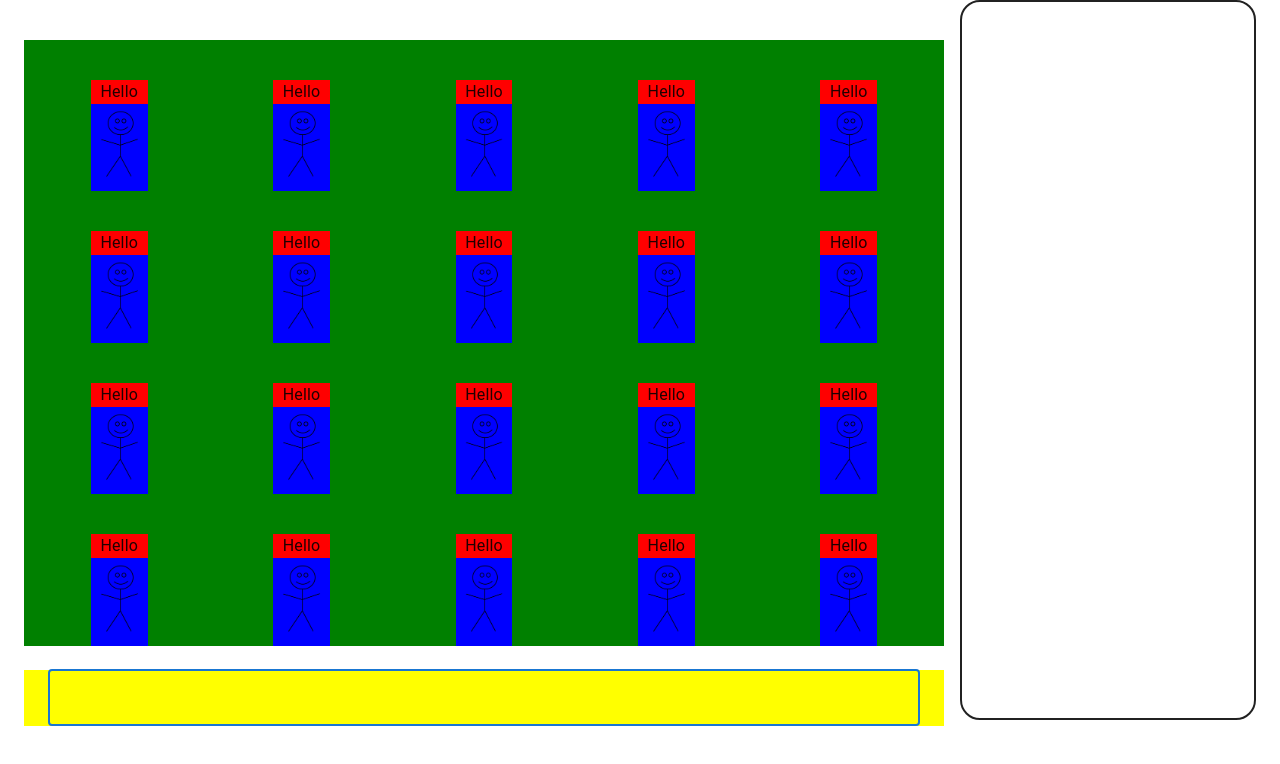
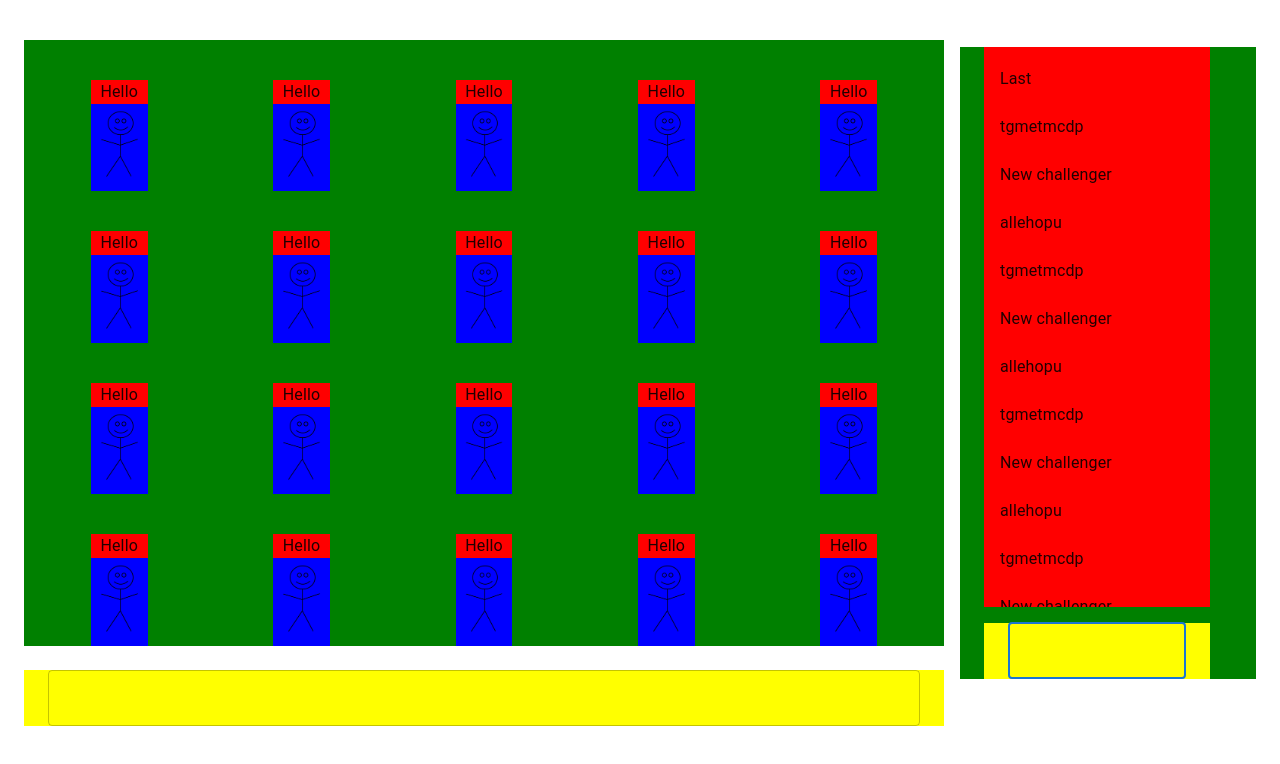
Before and after one commit to my-blind-test/front_blind-test, a Next.js app: page /game in a window 1280 px wide. Shown: the top 764 px of the page. Built offline with nearby package versions, Linux system fonts and the light colour scheme; no server answers.

Commit message:
GameList component created

```diff
--- /dev/null
+++ b/components/GameChat.tsx
@@ -0,0 +1,30 @@
+import { Grid, List, ListItem, ListItemText } from '@mui/material';
+import Container from '@mui/material/Container';
+import TextInput from './TextInput';
+
+export default function GameChat(props: any) {
+    const messages = ["First", "Raphael joined the battle", "New challenger", "tgmetmcdp", "New challenger", "tgmetmcdp", "allehopu", "Hello", "Raphael joined the battle", "New challenger", "tgmetmcdp", "allehopu", "New challenger", "tgmetmcdp", "allehopu", "New challenger", "tgmetmcdp", "allehopu", "New challenger", "tgmetmcdp", "Last",]
+
+    return (
+        <Container maxWidth={false} sx={{ background: 'green' }}>
+            <Grid container spacing={2}>
+                <Grid item xs={11}
+                >
+                    <List sx={{ overflow: 'clip', bgcolor: 'red', maxHeight: '70vh' }}
+                    >
+                        {
+                            messages.reverse().map((message: any, key: any) =>
+                                <ListItem key={key}>
+                                    <ListItemText primary={message} />
+                                </ListItem>
+                            )
+                        }
+                    </List>
+                </Grid >
+                <Grid item xs={11}>
+                    <TextInput onInputValidated={props.onMessage} />
+                </Grid >
+            </Grid >
+        </ Container >
+    );
+}
--- a/pages/game.tsx
+++ b/pages/game.tsx
@@ -3,6 +3,7 @@ import { useRouter } from 'next/router';
 import { useEffect, useRef, useState } from 'react';
 import { io } from 'socket.io-client';
 import Dancefloor from '../components/Dancefloor'
+import GameChat from '../components/GameChat';
 import TextInput from '../components/TextInput';
 import { getStoredAccessToken } from '../utils/accessToken';
 import { ConnectedUser } from '../utils/interfaces/ConnectedUser';
@@ -133,16 +134,13 @@ export default function Game() {
         socket.current.emit('guess', guess)
     }
 
-    const message = (e: React.ChangeEvent<HTMLInputElement>) => {
-        // if (e.keyCode == 13) {
-        //     socket.current.emit('message', e.target.value)
-        //     e.target.value = ""
-        // }
+    const onMessage = (message: string) => {
+        socket.current.emit('message', message)
     }
 
     return (
         <Container maxWidth={false}>
-            <Grid container spacing={2} alignItems="flex-start" sx={{ flexDirection: { xs: "column", sm: "row" } }} >
+            <Grid container spacing={2} alignItems="center" sx={{ flexDirection: { xs: "column", sm: "row" } }}>
                 <Grid item container spacing={3} direction={'column'} xs={12} sm={9}
                     display="flex"
                     alignContent='center'
@@ -155,15 +153,11 @@ export default function Game() {
                         <TextInput onInputValidated={onGuess} />
                     </Grid>
                 </Grid>
-                <Grid item xs={12} sm={3}>
-                    <Box
-                        sx={{
-                            border: 2,
-                            borderRadius: '20px',
-                            width: '100%',
-                            height: '90vh',
-                        }}
-                    />
+                <Grid item xs={12} sm={3}
+                    display="flex"
+                    alignItems='flex-end'
+                >
+                    <GameChat onMessage={onMessage} />
                 </Grid>
             </Grid>
         </Container>
```
